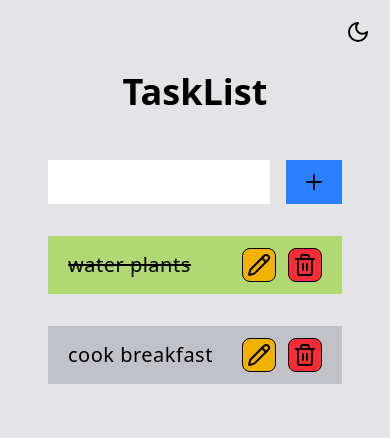
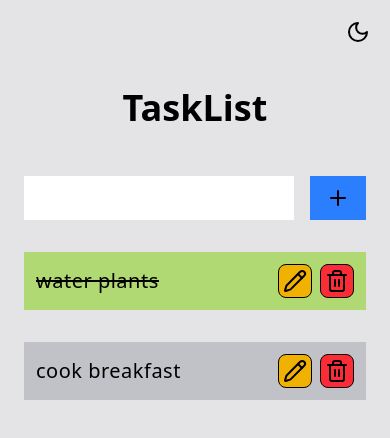
Before and after one commit to adiruPrima/tasklist-ts, a React (Vite) app: page / in a window 390 px wide. Shown: the top 438 px of the page. Built offline with nearby package versions, Linux system fonts and the light colour scheme.

Commit message:
adjust for mobile

```diff
--- a/index.html
+++ b/index.html
@@ -2,9 +2,9 @@
 <html lang="en">
   <head>
     <meta charset="UTF-8" />
-    <link rel="icon" type="image/svg+xml" href="/vite.svg" />
+    <link rel="icon" type="image/svg+xml" href="/todo.svg" />
     <meta name="viewport" content="width=device-width, initial-scale=1.0" />
-    <title>Vite + React + TS</title>
+    <title>TaskList</title>
   </head>
   <body>
     <div id="root"></div>
--- a/src/App.tsx
+++ b/src/App.tsx
@@ -18,8 +18,8 @@ function App() {
     >
       <ThemeToggle onToggle={handleTheme} theme={theme} />
 
-      <div className=" w-full h-full p-8 relative">
-        <h1 className="text-4xl text-center font-bold mb-8 mt-10 sm:mt-0">
+      <div className=" w-full h-full p-2 sm:p-8 relative">
+        <h1 className="text-4xl text-center font-bold mb-8 mt-20 sm:mt-0">
           TaskList
         </h1>
 
--- a/src/components/TaskCard.tsx
+++ b/src/components/TaskCard.tsx
@@ -43,7 +43,7 @@ function TaskCard({
         isMarked
           ? "bg-lime-500/50 line-through"
           : "bg-zinc-400/50 dark:bg-zinc-600/50"
-      } flex justify-between items-center gap-3 py-3 px-5 w-full max-w-[35rem]`}
+      } flex justify-between items-center gap-3 py-3 px-3 sm:px-5 w-full max-w-[35rem]`}
     >
       {editMode && editId === id && !isMarked ? (
         <input
@@ -67,7 +67,7 @@ function TaskCard({
         </span>
       )}
 
-      <div className="flex gap-3">
+      <div className="flex gap-2 sm:gap-3">
         <button
           onClick={() => onEdit(id, newTitle)}
           className="bg-yellow-500 p-1 rounded-lg border cursor-pointer"
```
Also changed, not shown: public/todo.svg (added).
